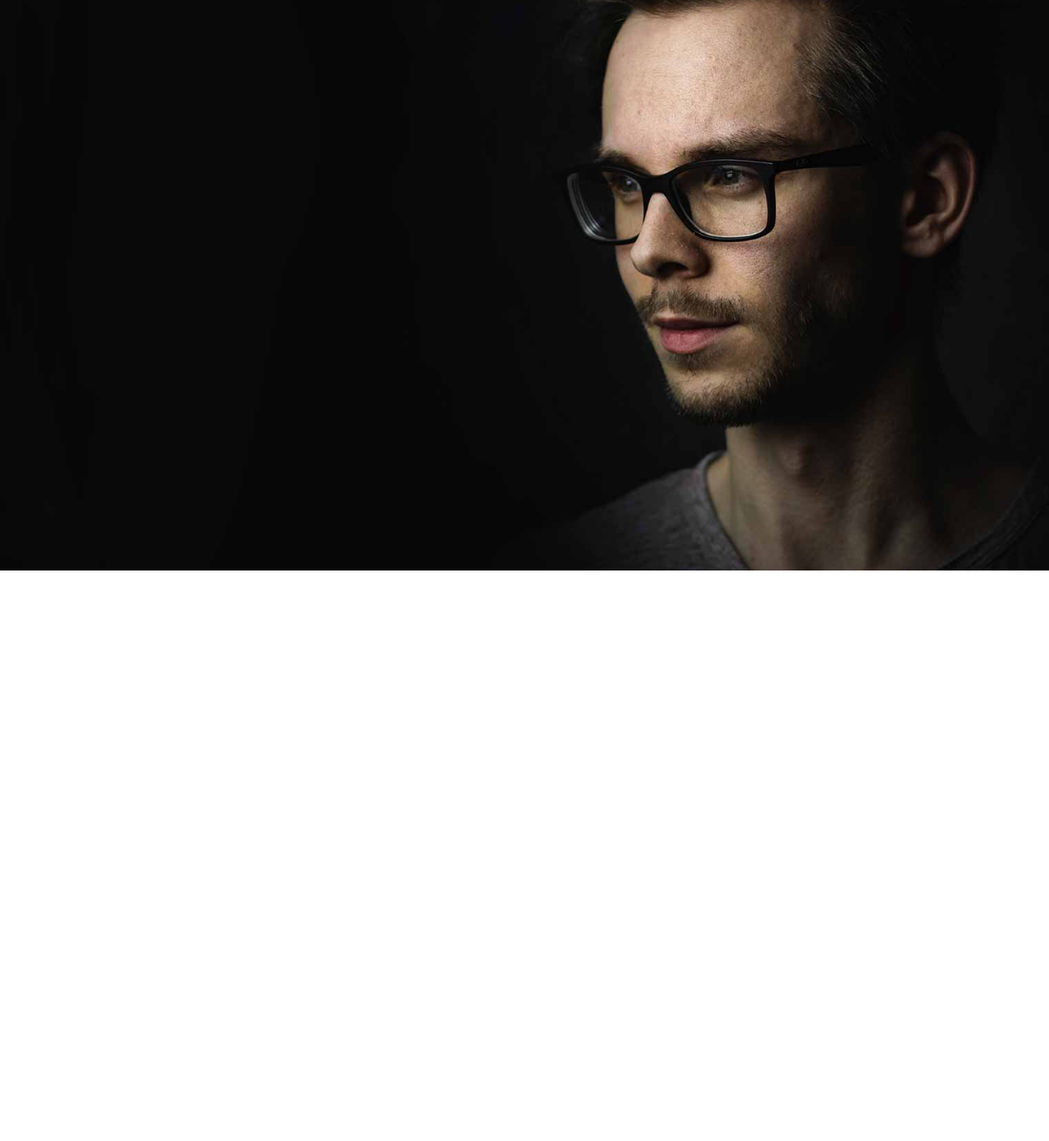
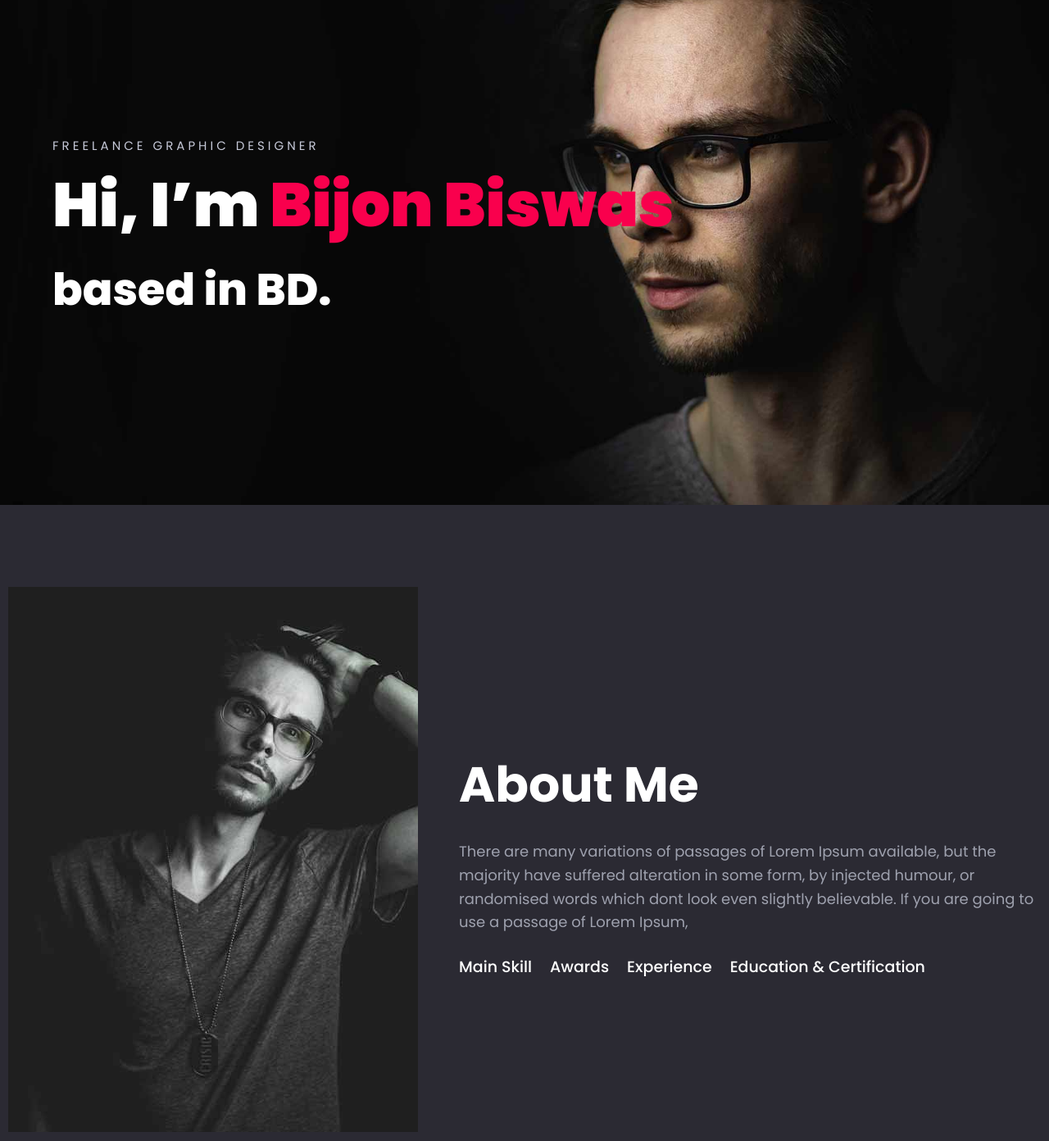
Before and after one commit to Sumonche016/Bijon-portfolio, a plain HTML site: page index.html in a window 1280 px wide. Shown: the part 104-1496 px from the top of the page at 82% size. Before the commit the page ends 800 px from the top, so only its background shows below. Drawn offline with Linux system fonts and the light colour scheme.

```diff
--- /dev/null
+++ b/app.js
@@ -0,0 +1,30 @@
+// this is for nav bar
+
+window.addEventListener('scroll', function() {
+
+    let header = document.querySelector('header');
+    let windowPosition = window.scrollY > 0;
+    header.classList.toggle('scrolling-active', windowPosition);
+
+})
+
+
+// this is for tabs
+
+const tabs = document.querySelectorAll('[data-tab-target]')
+const tabContents = document.querySelectorAll('[data-tab-content]')
+
+tabs.forEach(tab => {
+    tab.addEventListener('click', () => {
+        const target = document.querySelector(tab.dataset.tabTarget)
+        tabContents.forEach(tabContent => {
+            tabContent.classList.remove('active')
+        })
+        tabs.forEach(tab => {
+            tab.classList.remove('active')
+        })
+        tab.classList.add('active')
+        target.classList.add('active')
+    })
+
+})
--- a/index.html
+++ b/index.html
@@ -12,6 +12,8 @@
 
 <body>
 
+
+    <!-- header star here  -->
 
     <header>
         <nav class="nav">
@@ -40,11 +42,87 @@
     </header>
 
 
+    <!-- header ends here -->
+
+    <section class="hero d-flex">
+        <div class="hero__center">
+            <span class="hero__upper-text">FREELANCE GRAPHIC DESIGNER</span>
+            <h1 class="hero__heading-primary">Hi, I’m <span class="hero__red"> Bijon Biswas</span></h1>
+            <h2 class="hero__heading-secondary">based in BD.</h2>
+        </div>
+    </section>
 
 
-    <section class="hero">
 
+    <!-- about section start here -->
+
+
+    <section class="about">
+        <div class="about__container d-flex">
+            <div class="about__thumbnail">
+                <img src="./img/about-8.jpg" alt="">
+            </div>
+
+            <div class="about__inner">
+                <div class="about__tittle">
+                    <h2 class="tittle">About Me</h2>
+                    <p class="description">There are many variations of passages of Lorem Ipsum available, but the majority have suffered alteration in some form, by injected humour, or randomised words which dont look even slightly believable. If you are going to use a passage
+                        of Lorem Ipsum,</p>
+                </div>
+
+                <div class="about__tab-wrapper">
+                    <ul class="about__nav">
+                        <li class="item">
+                            <a href="#skill" class="item__link  active tab" data-tab-target="#skill">Main Skill</a>
+                        </li>
+                        <li class="item">
+                            <a href="#awards" class="item__link tab" data-tab-target="#awards">Awards</a>
+                        </li>
+                        <li class="item">
+                            <a href="#experience" class="item__link tab" data-tab-target="#experience">Experience</a>
+                        </li>
+                        <li class="item">
+                            <a href="#education" class="item__link tab" data-tab-target="#education">Education & Certification</a>
+                        </li>
+                    </ul>
+
+                    <div class="tab-content">
+                        <div class="single-tab active" id="skill" data-tab-content>
+                            <ul class="tab-content__nav">
+                                <li class="item">
+
+                                </li>
+                            </ul>
+                            <ul class="tab-content__nav">
+                                <li class="item"></li>
+                            </ul>
+                            <ul class="tab-content__nav">
+                                <li class="item"></li>
+                            </ul>
+                            <ul class="tab-content__nav">
+                                <li class="item"></li>
+                            </ul>
+                        </div>
+                        <div class="single-tab" id="awards" data-tab-content>
+
+                        </div>
+                        <div class="single-tab" id="experience" data-tab-content>
+                        </div>
+                        <div class="single-tab" id="education" data-tab-content>
+                        </div>
+                    </div>
+                </div>
+            </div>
+        </div>
     </section>
+
+
+
+
+
+
+    <script src="./app.js">
+    </script>
 </body>
 
 </html>
--- /dev/null
+++ b/sass/__about.scss
@@ -0,0 +1,49 @@
+.about {
+    background-color: #2B2A33;
+    padding: 10rem 0;
+    font-size: 1.6rem;
+    &__container {
+        max-width: 126rem;
+        margin: 0 auto;
+    }
+    &__thumbnail {
+        padding-right: 2.5rem;
+    }
+    &__inner {
+        padding-left: 2.5rem;
+    }
+    &__tittle {
+        .tittle {
+            font-size: 6rem;
+            color: white;
+        }
+        .description {
+            margin: 2rem 0 2.5rem;
+            font-size: 1.8rem;
+            color: rgba(198, 201, 216, 0.75);
+            font-weight: 400;
+        }
+    }
+    &__nav {
+        display: flex;
+        .item {
+            &__link {
+                text-decoration: none;
+                color: #fff;
+                font-size: 1.9rem;
+                margin-right: 2.2rem;
+                display: inline-block;
+                font-weight: 500;
+            }
+        }
+    }
+}
+
+// this is for the tab
+[data-tab-content] {
+    display: none;
+}
+
+.active[data-tab-content] {
+    display: block;
+}
--- a/sass/__header.scss
+++ b/sass/__header.scss
@@ -81,3 +81,32 @@
         }
     }
 }
+
+.scrolling-active {
+    background-color: #fff;
+    box-shadow: 0 3px 1rem rgba(0, 0, 0, .1);
+    padding: 1rem;
+    transition: .2s;
+    .nav {
+        .left {
+            li {
+                a {
+                    color: black;
+                }
+            }
+        }
+        .right {
+            .icon-list {
+                li {
+                    a {
+                        color: black;
+                    }
+                }
+            }
+            .btn {
+                border: 2px solid black;
+                color: black;
+            }
+        }
+    }
+}
--- a/sass/__hero.scss
+++ b/sass/__hero.scss
@@ -1,9 +1,33 @@
  .hero {
      width: 100%;
-    height: 100vh;
+     height: 90vh;
      background-image: url(../img/bg-image-28.jpg);
      background-repeat: no-repeat;
      background-size: cover;
      background-position: center center;
      position: relative;
+     &__upper-text {
+         font-size: 1.5rem;
+         text-transform: uppercase;
+         letter-spacing: 4px;
      }
+     &__center {
+         width: 90%;
+         padding-top: 5rem;
+     }
+     &__red {
+         color: $color-primary-red;
+         font-size: 75px;
+         font-weight: 900;
+     }
+     &__heading-primary {
+         font-size: 75px;
+         font-weight: 900;
+         color: #fff;
+     }
+     &__heading-secondary {
+         font-size: 54px;
+         font-weight: 800;
+         color: #fff;
+     }
+ }
--- a/sass/__main.scss
+++ b/sass/__main.scss
@@ -1,5 +1,6 @@
-@import url('https://fonts.googleapis.com/css2?family=Lobster&family=Merriweather:ital,wght@0,300;0,400;1,700;1,900&family=Open+Sans:ital,wght@0,400;0,500;0,600;0,700;0,800;1,400;1,500;1,600&family=Poppins:wght@100;400;500&display=swap');
+@import url('https://fonts.googleapis.com/css2?family=Lobster&family=Merriweather:ital,wght@0,300;0,400;1,700;1,900&family=Open+Sans:ital,wght@0,400;0,500;0,600;0,700;0,800;1,400;1,500;1,600&family=Poppins:wght@100;400;500;600;700;800;900&display=swap');
 @import '__header.scss';
 @import '__hero.scss';
 @import '__base.scss';
 @import '__variables.scss';
+@import '__about.scss';
--- a/sass/__variables.scss
+++ b/sass/__variables.scss
@@ -1,2 +1,3 @@
 $color-primary-red:#f9004d;
 $text-color: #c6c9d8;
+$color-gray-dark: #c6c9d8;
```
Also changed, not shown: css/style.css, img/about-8.jpg (added), 1 other file. Lines whose indentation alone changed are shown as unchanged.
